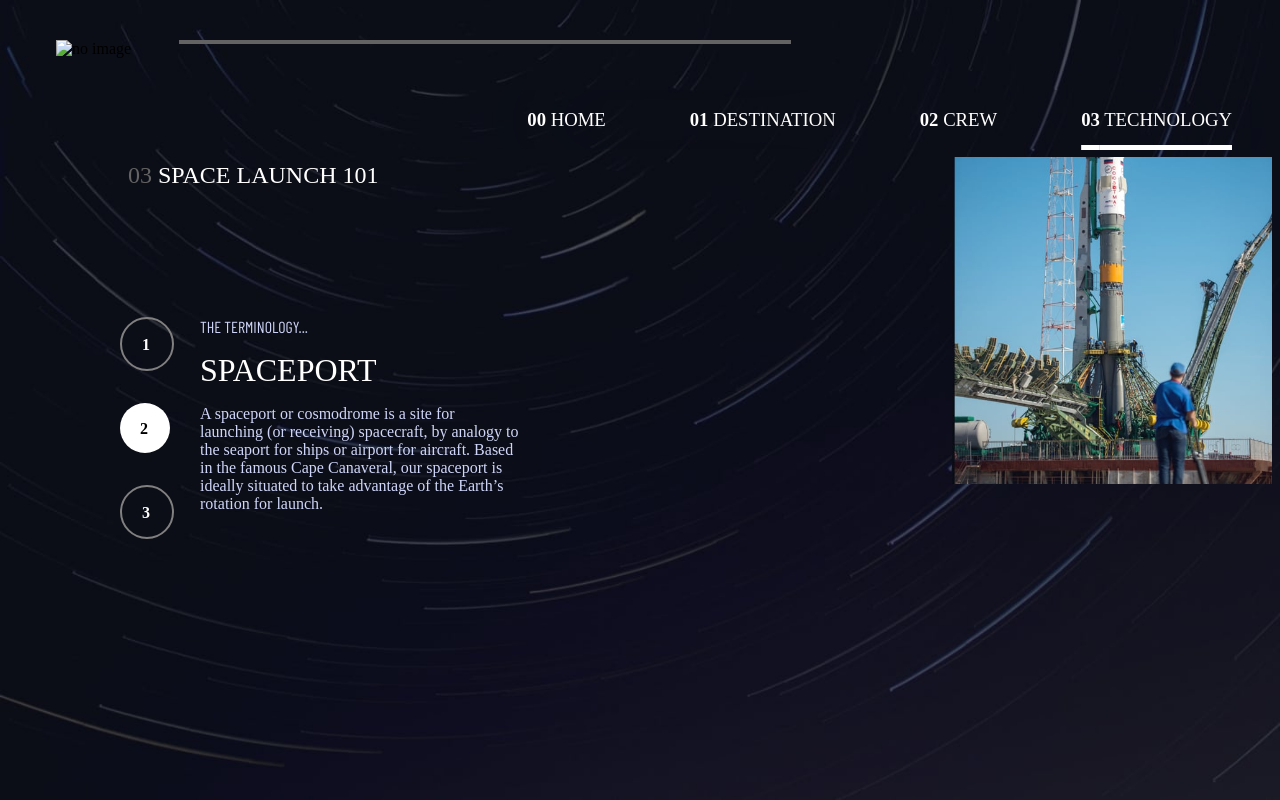
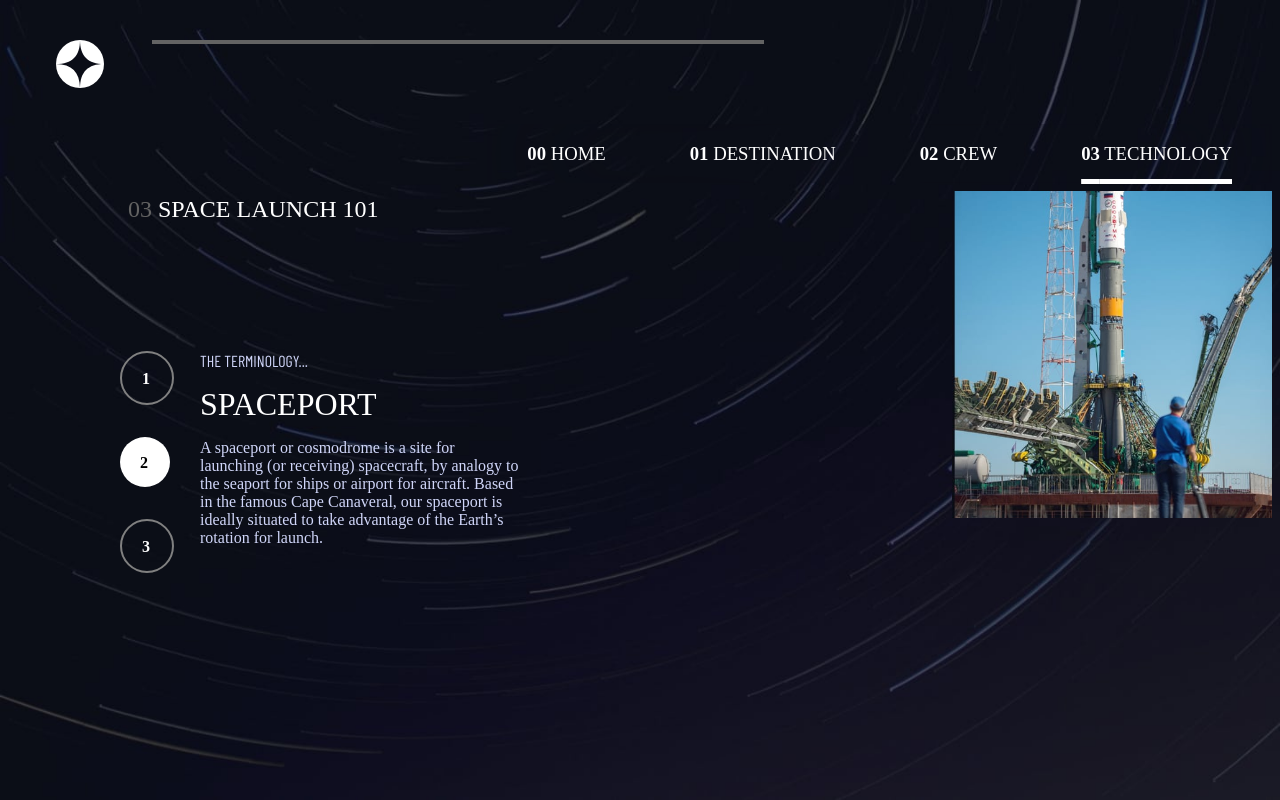
Before and after one commit to WaOLi/space-tourism-website, a plain HTML site: page 03/spaceport.html in a window 1280 px wide. Drawn offline with nearby package versions, Linux system fonts and the light colour scheme; a web font is replaced by a local one.

Commit message:
logo added

```diff
--- a/03/spaceport.html
+++ b/03/spaceport.html
@@ -20,7 +20,7 @@
 </head>
 <body>
  <div style="width:30em; display: inline-block">
-  <img style="margin:2em 3em; display: inline" src="../../space-tourism-website-main/usables/assets/shared/logo.svg" alt="no image">
+  <img style="margin:2em 3em; display: inline" src="../images/logo.svg" alt="no image">
   <hr id="hr1">
  </div>
  <div class="navigation">
```
Also changed, not shown: images/logo.svg (added).
